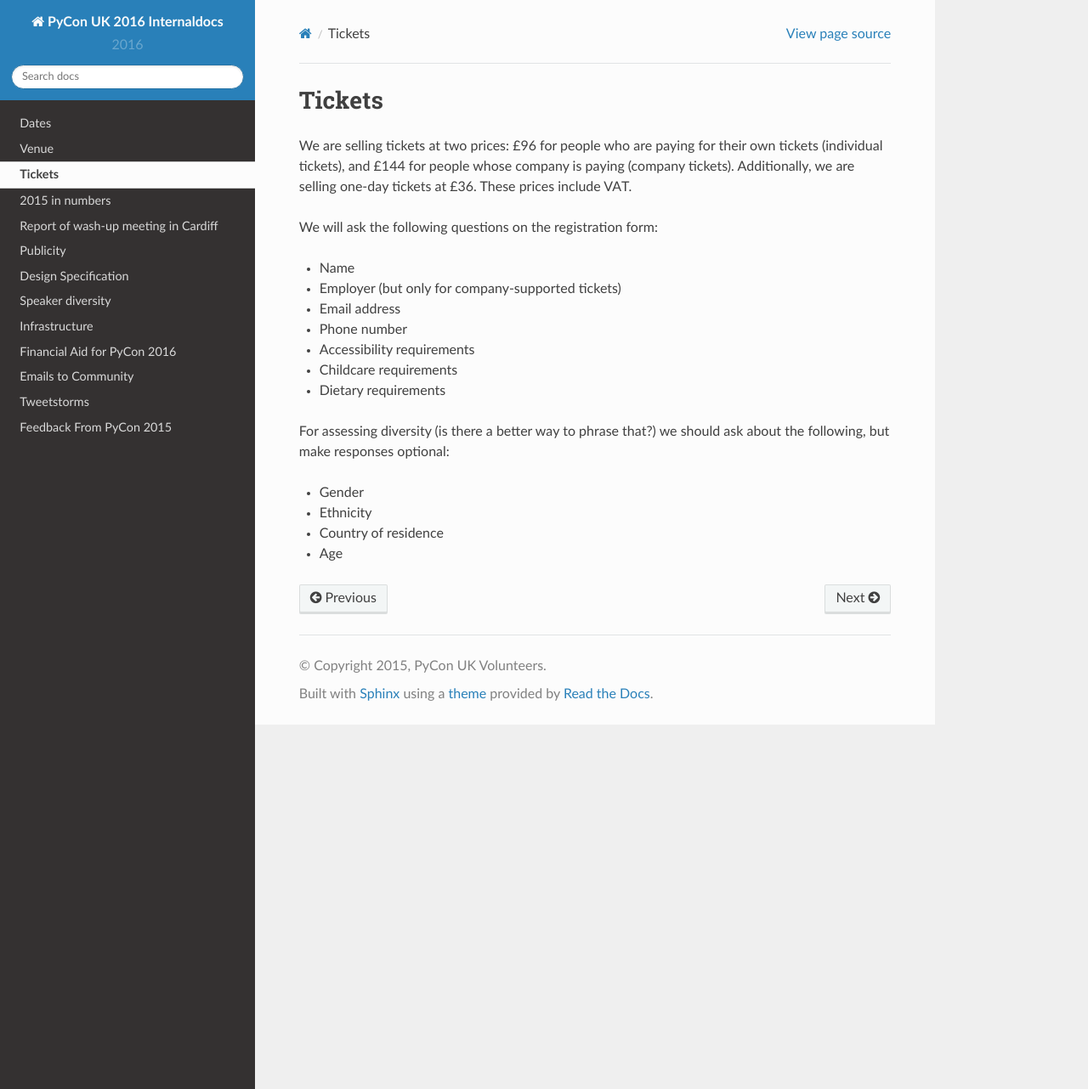
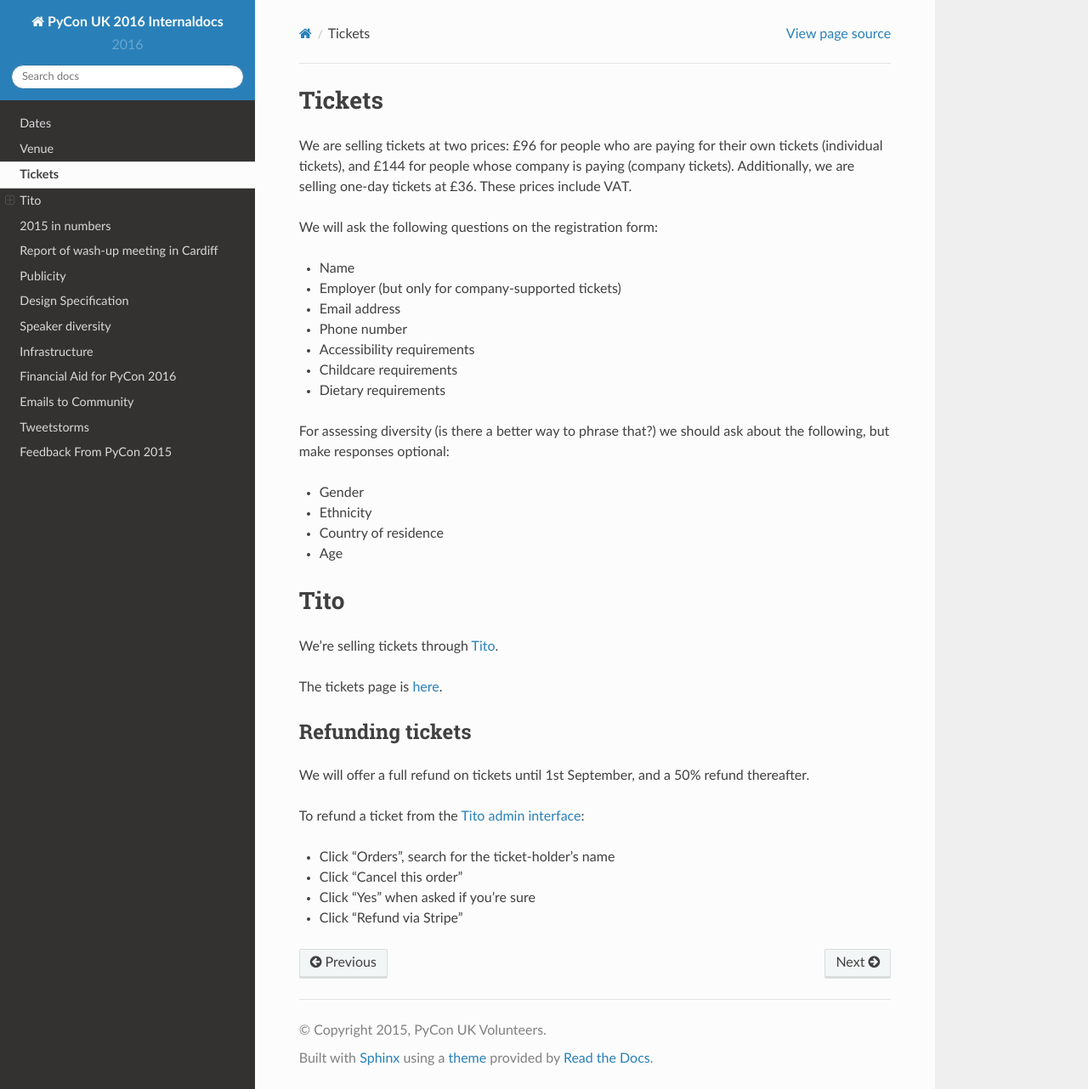
Before and after one commit to PyconUK/documentation, a Sphinx documentation site: the page built from source/tickets.rst, in a window 1280 px wide and 1282 px high. Shown: the whole window at 85% size. Built offline with Sphinx 7.4.7 and the Read the Docs theme 2.0.0, drawn with Linux system fonts in a browser that asks for light colours.

Commit message:
Add instructions for refunding tickets

```diff
--- a/source/tickets.rst
+++ b/source/tickets.rst
@@ -23,3 +23,23 @@ about the following, but make responses optional:
 * Ethnicity
 * Country of residence
 * Age
+
+
+Tito
+====
+
+We're selling tickets through `Tito <http://ti.to>`_.
+
+The tickets page is `here <https://ti.to/pyconuk/2016>`_.
+
+Refunding tickets
+-----------------
+
+We will offer a full refund on tickets until 1st September, and a 50% refund thereafter.
+
+To refund a ticket from the `Tito admin interface <https://ti.to/pyconuk/2016/admin/>`_:
+
+* Click "Orders", search for the ticket-holder's name
+* Click "Cancel this order"
+* Click "Yes" when asked if you're sure
+* Click "Refund via Stripe"
```
